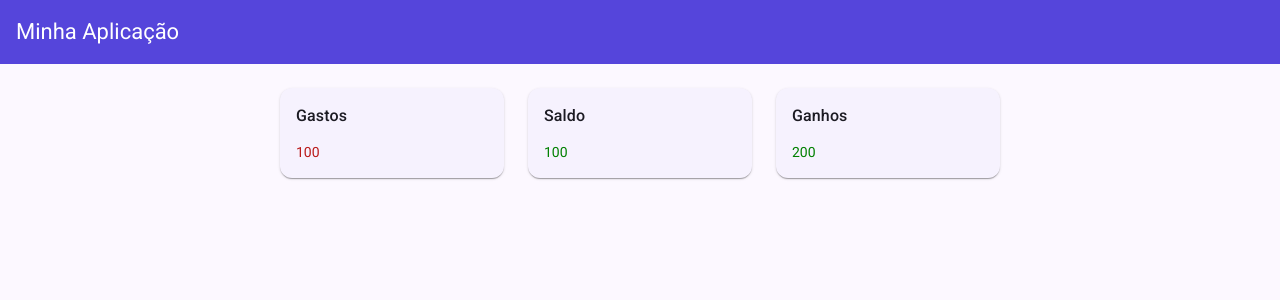
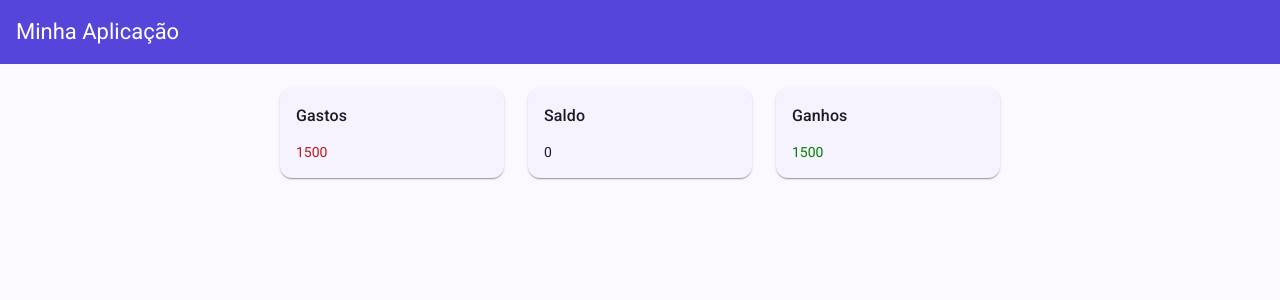
Before and after one commit to alcirmonteiro/gerenciador-financeiro, an Angular app: page / in a window 1280 px wide. Shown: the top 300 px of the page. Built offline with nearby package versions, Linux system fonts and the light colour scheme.

Commit message:
feat: Cria calculo do BalanceCard

```diff
--- a/src/app/features/home/components/balance/balance.html
+++ b/src/app/features/home/components/balance/balance.html
@@ -1,5 +1,5 @@
-<app-balance-card class="card" [type]="'outcome'" [label]="'Gastos'" [value]="100"></app-balance-card>
+<app-balance-card class="card" [type]="'outcome'" [label]="'Gastos'" [value]="totalOutcomes()"></app-balance-card>
 
-<app-balance-card class="card" [type]="'balance'" [label]="'Saldo'" [value]="100"></app-balance-card>
+<app-balance-card class="card" [type]="'balance'" [label]="'Saldo'" [value]="balance()"></app-balance-card>
 
-<app-balance-card class="card" [type]="'income'" [label]="'Ganhos'" [value]="200"></app-balance-card>
+<app-balance-card class="card" [type]="'income'" [label]="'Ganhos'" [value]="totalIncomes()"></app-balance-card>
--- a/src/app/features/home/components/balance/balance.ts
+++ b/src/app/features/home/components/balance/balance.ts
@@ -1,4 +1,4 @@
-import { Component } from '@angular/core';
+import { Component, computed, input } from '@angular/core';
 import { BalanceCard } from './components/balance-card/balance-card';
 
 @Component({
@@ -8,5 +8,22 @@ import { BalanceCard } from './components/balance-card/balance-card';
   styleUrl: './balance.scss',
 })
 export class Balance {
+  transactions = input.required<{value: number, type: string}[]>();
+
+  totalIncomes = computed(() => {
+    return this.transactions()
+      .filter(item => item.type === 'income')
+      .reduce((total, item) => total + item.value, 0);
+  });
+
+  totalOutcomes = computed(() => {
+    return this.transactions()
+      .filter(item => item.type === 'outcome')
+      .reduce((total, item) => total + item.value, 0);
+  });
+
+  balance = computed(() => {
+    return this.totalIncomes() - this.totalOutcomes();
+  });
 
 }
--- a/src/app/features/home/components/balance/components/balance-card/balance-card.scss
+++ b/src/app/features/home/components/balance/components/balance-card/balance-card.scss
@@ -5,3 +5,7 @@
 .outcome {
   color: var(--mat-sys-error);
 }
+
+.zero {
+  color: var(--mat-sys-secundary);
+}
--- a/src/app/features/home/components/balance/components/balance-card/balance-card.ts
+++ b/src/app/features/home/components/balance/components/balance-card/balance-card.ts
@@ -2,7 +2,7 @@ import { Component, computed, input } from '@angular/core';
 import { MatCardModule } from '@angular/material/card';
 
 type CardType = 'income' | 'outcome' | 'balance';
-type ValueCssClass = 'income' | 'outcome';
+type ValueCssClass = 'income' | 'outcome' | 'zero';
 
 @Component({
   selector: 'app-balance-card',
@@ -24,6 +24,10 @@ export class BalanceCard {
       return 'outcome';
     }
 
+    if (this.value() === 0) {
+      return 'zero';
+    }
+
     return this.value() >= 0 ? 'income' : 'outcome';
   });
 }
--- a/src/app/features/home/home.html
+++ b/src/app/features/home/home.html
@@ -1 +1 @@
-<app-balance></app-balance>
+<app-balance [transactions]="transactions()"></app-balance>
--- a/src/app/features/home/home.ts
+++ b/src/app/features/home/home.ts
@@ -1,4 +1,4 @@
-import { Component } from '@angular/core';
+import { Component, signal } from '@angular/core';
 import { Balance } from './components/balance/balance';
 
 @Component({
@@ -9,4 +9,11 @@ import { Balance } from './components/balance/balance';
 })
 export class Home {
 
+  transactions = signal([
+    { value: 1000, type: 'income' },
+    { value: 500, type: 'income' },
+    { value: 1000, type: 'outcome' },
+    { value: 500, type: 'outcome' },
+  ]);
+
 }
```
